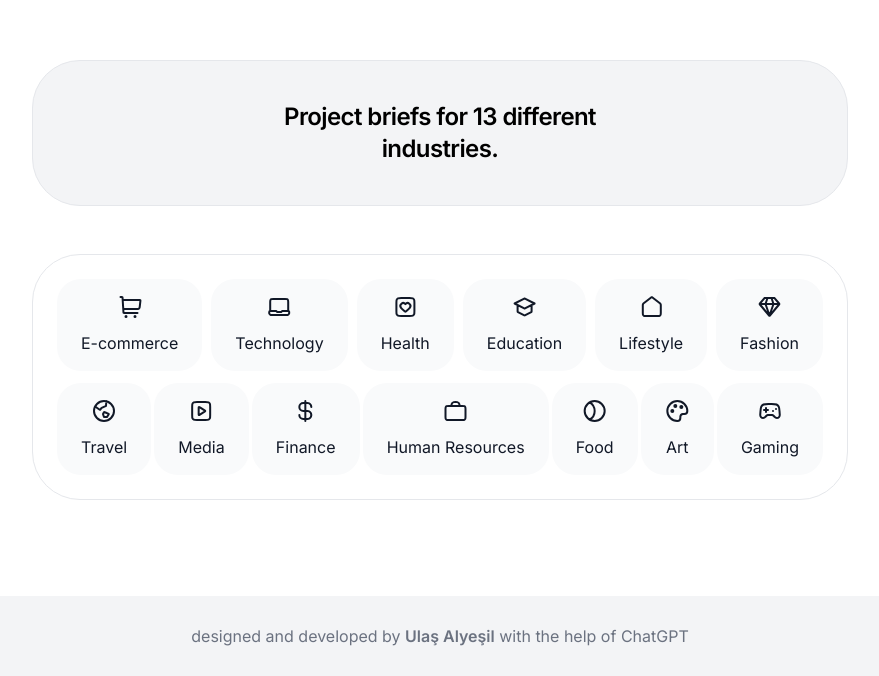
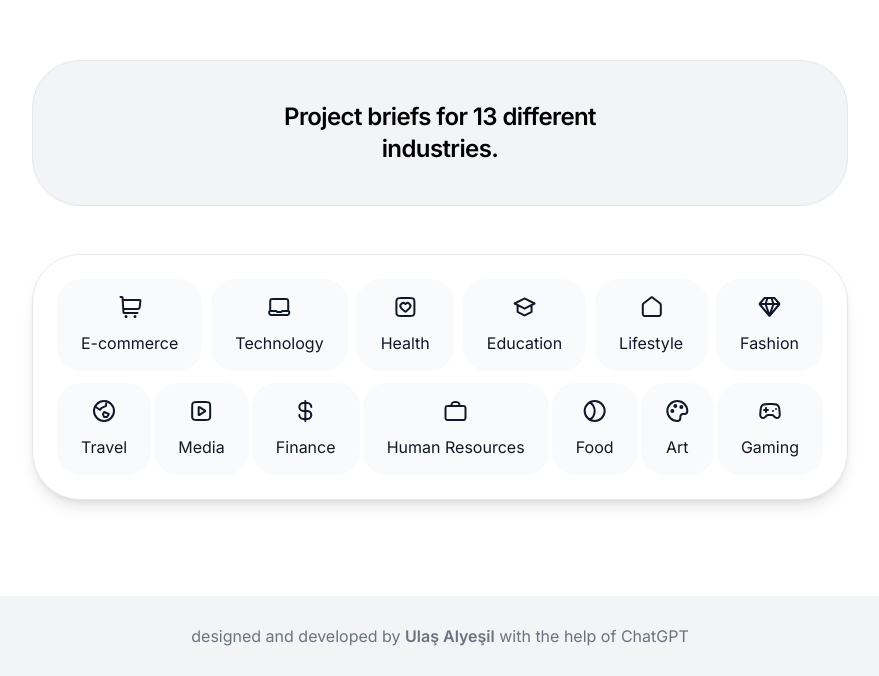
Before and after one commit to ulasalyesil/dezign-brief, a Next.js app: page / in a window 1280 px wide. Shown: the part 636-1312 px from the top of the page, without its empty margins (200-1079 px from the left). Built offline with nearby package versions, Linux system fonts and the light colour scheme.

Commit message:
FIX: induestry shadow

```diff
--- a/components/Industries.jsx
+++ b/components/Industries.jsx
@@ -50,7 +50,7 @@ export default function Industries() {
           Project briefs for 13 different industries.
         </h3>
       </div>
-      <div class="flex p-6 justify-between items-center content-center gap-y-3 self-stretch flex-col sm:flex-row flex-wrap max-w-[816px] bg-white border border-gray-200 rounded-[3rem]">
+      <div class="flex p-6 justify-between items-center content-center gap-y-3 self-stretch flex-col sm:flex-row flex-wrap max-w-[816px] bg-white border border-gray-200 rounded-[3rem] shadow-lg">
         {industries.map((industry, index) => (
           <IndustryCard
             key={index}
```
